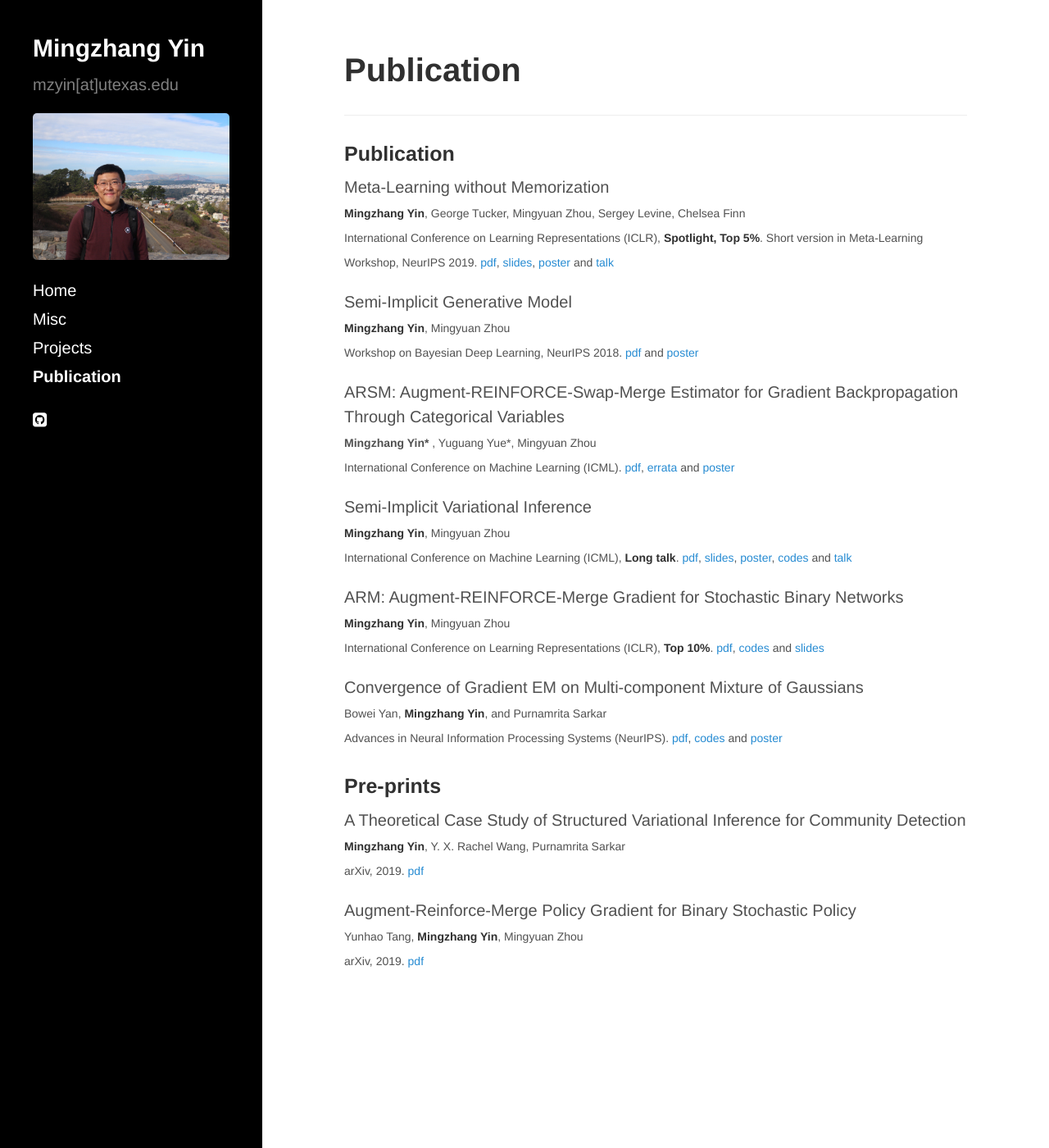
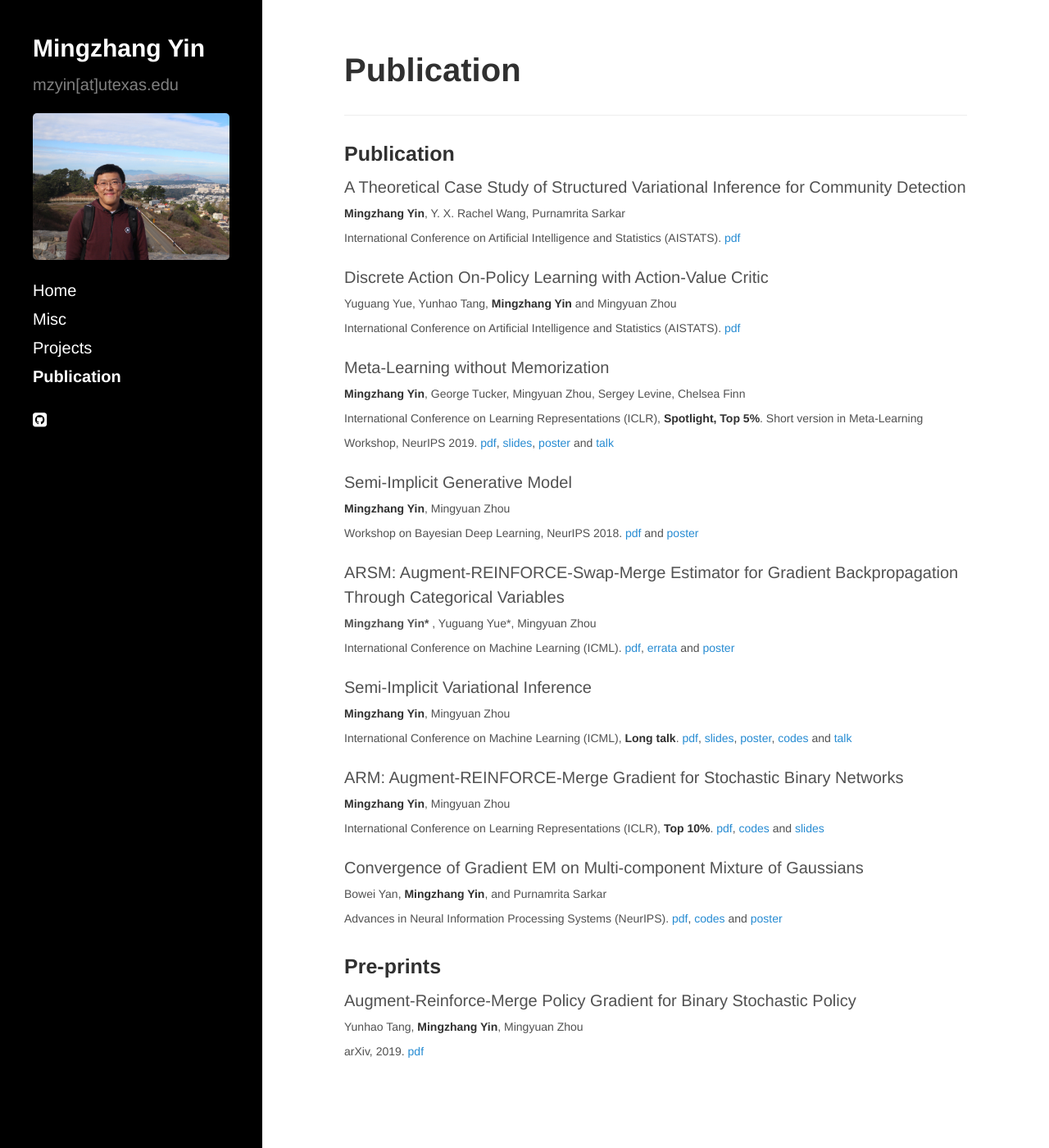
Before and after one commit to mingzhang-yin/mingzhang-yin.github.io, a Jekyll site: the page built from publications.md, in a window 1280 px wide and 1400 px high. Shown: the whole window at 82% size. Built offline with Jekyll 4.4.1, drawn with Linux system fonts in a browser that asks for light colours; nearby versions of some CDN libraries.

Commit message:
Update publications.md

```diff
--- a/publications.md
+++ b/publications.md
@@ -8,6 +8,15 @@ ___
 
 
 ### Publication
+
+A Theoretical Case Study of Structured Variational Inference for Community Detection
+<br> <span style="font-size:14px">  **Mingzhang Yin**, Y. X. Rachel Wang, Purnamrita Sarkar  <br>
+International Conference on Artificial Intelligence and Statistics (AISTATS). [pdf](https://arxiv.org/abs/1907.12203)
+
+Discrete Action On-Policy Learning with Action-Value Critic
+<br> <span style="font-size:14px">  Yuguang Yue, Yunhao Tang, **Mingzhang Yin** and Mingyuan Zhou <br>
+International Conference on Artificial Intelligence and Statistics (AISTATS). [pdf]()
+
 Meta-Learning without Memorization
  <br> <span style="font-size:14px"> **Mingzhang Yin**, George Tucker, Mingyuan Zhou, Sergey Levine, Chelsea Finn  <br>
 International Conference on Learning Representations (ICLR), **Spotlight, Top 5%**. Short version in Meta-Learning Workshop, NeurIPS 2019. [pdf](https://arxiv.org/pdf/1912.03820.pdf), <a href="http://ai.stanford.edu/~cbfinn/_files/neurips19_memorization.pdf" target="_blank">slides</a>, <a href="https://mingzhang-yin.github.io/assets/pdfs/memo_poster.pdf" target="_blank">poster</a> and <a href="https://slideslive.com/38921876/bayesian-deep-learning-3" target="_blank">talk</a>
@@ -39,11 +48,6 @@ Advances in Neural Information Processing Systems (NeurIPS).  [pdf](https://pape
 ### Pre-prints
 
 
-A Theoretical Case Study of Structured Variational Inference for Community Detection
-<br> <span style="font-size:14px">  **Mingzhang Yin**, Y. X. Rachel Wang, Purnamrita Sarkar  <br>
-arXiv, 2019. [pdf](https://arxiv.org/abs/1907.12203)
-
-
 
 Augment-Reinforce-Merge Policy Gradient for Binary Stochastic Policy
 <br> <span style="font-size:14px"> Yunhao Tang, **Mingzhang Yin**, Mingyuan Zhou  <br>
```
